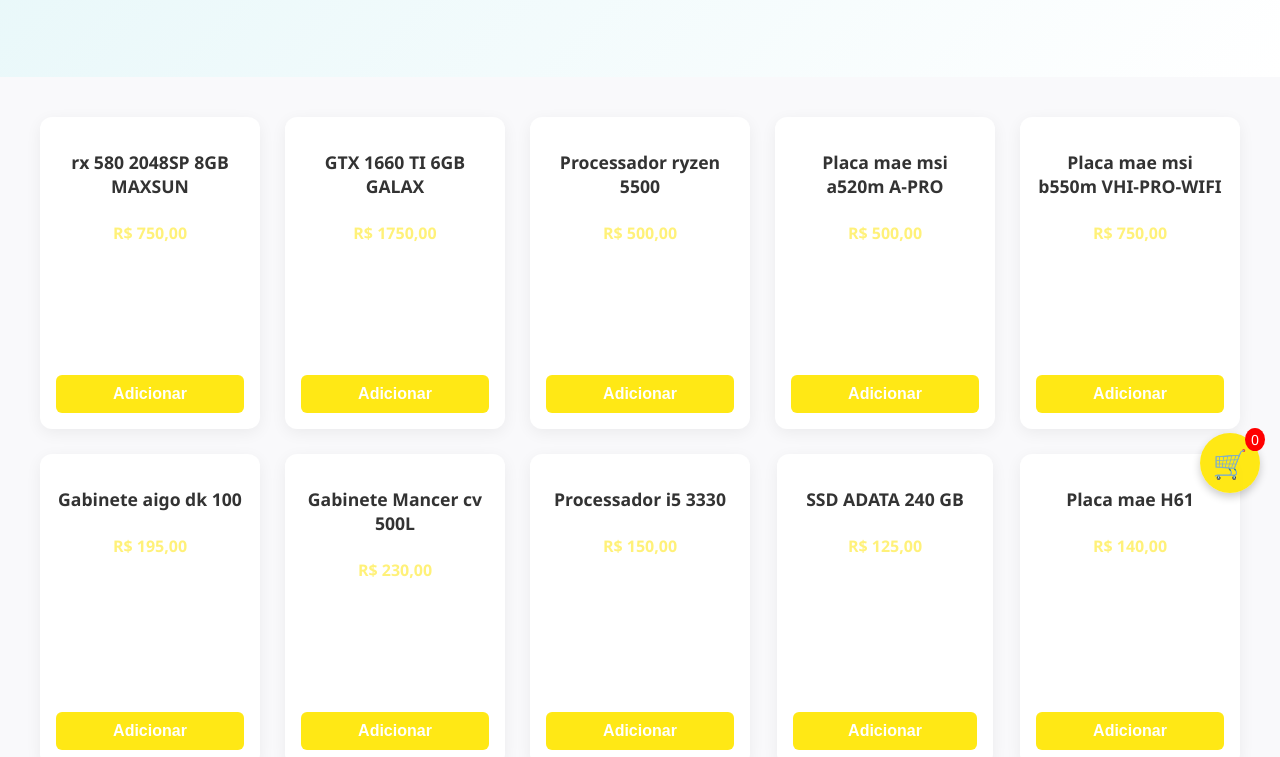
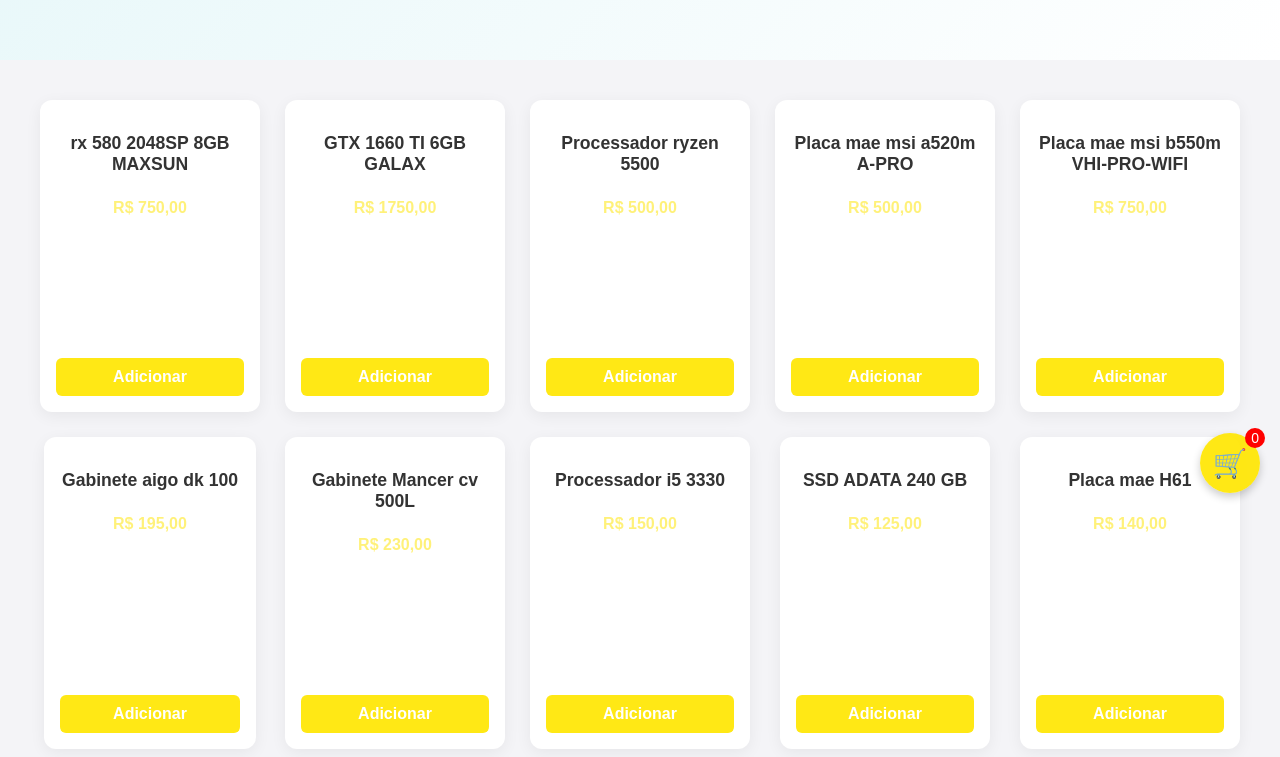
Before and after one commit to RoatsGS223/Roat-s-GS2, a plain HTML site: page Peças.html in a window 1280 px wide. Shown: the part 287-1044 px from the top of the page. Drawn offline with Linux system fonts and the light colour scheme.

Commit message:
Update style.css

```diff
--- a/style.css
+++ b/style.css
@@ -2,6 +2,10 @@ body {
   font-family: 'Segoe UI', sans-serif;
   background-color: #f9f9fb;
   margin: 0;
+
+  background-color: #f4f4f7; /* cinza bem claro */
+  color: #222; /* texto mais escuro pra contraste */
+  font-family: Arial, sans-serif;
 }
 
 header {
```
